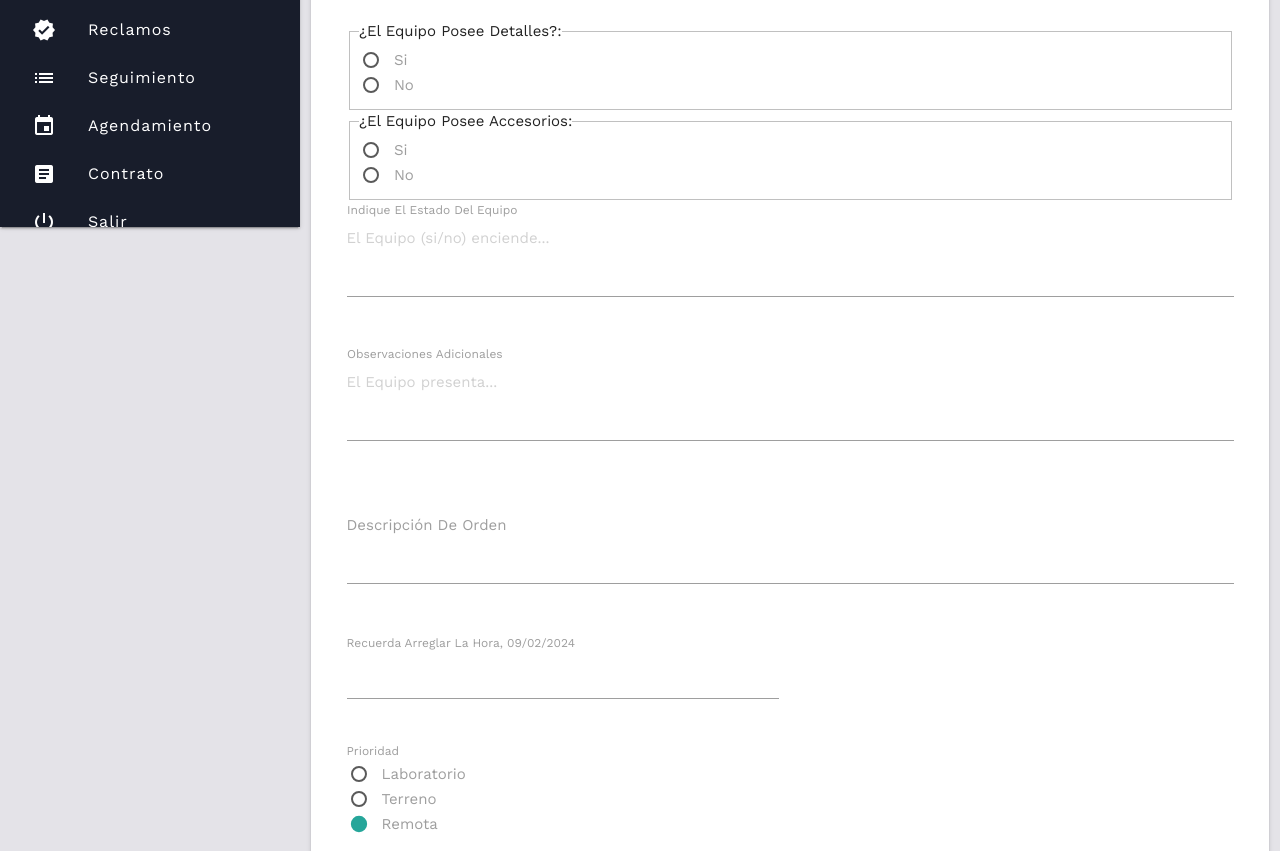
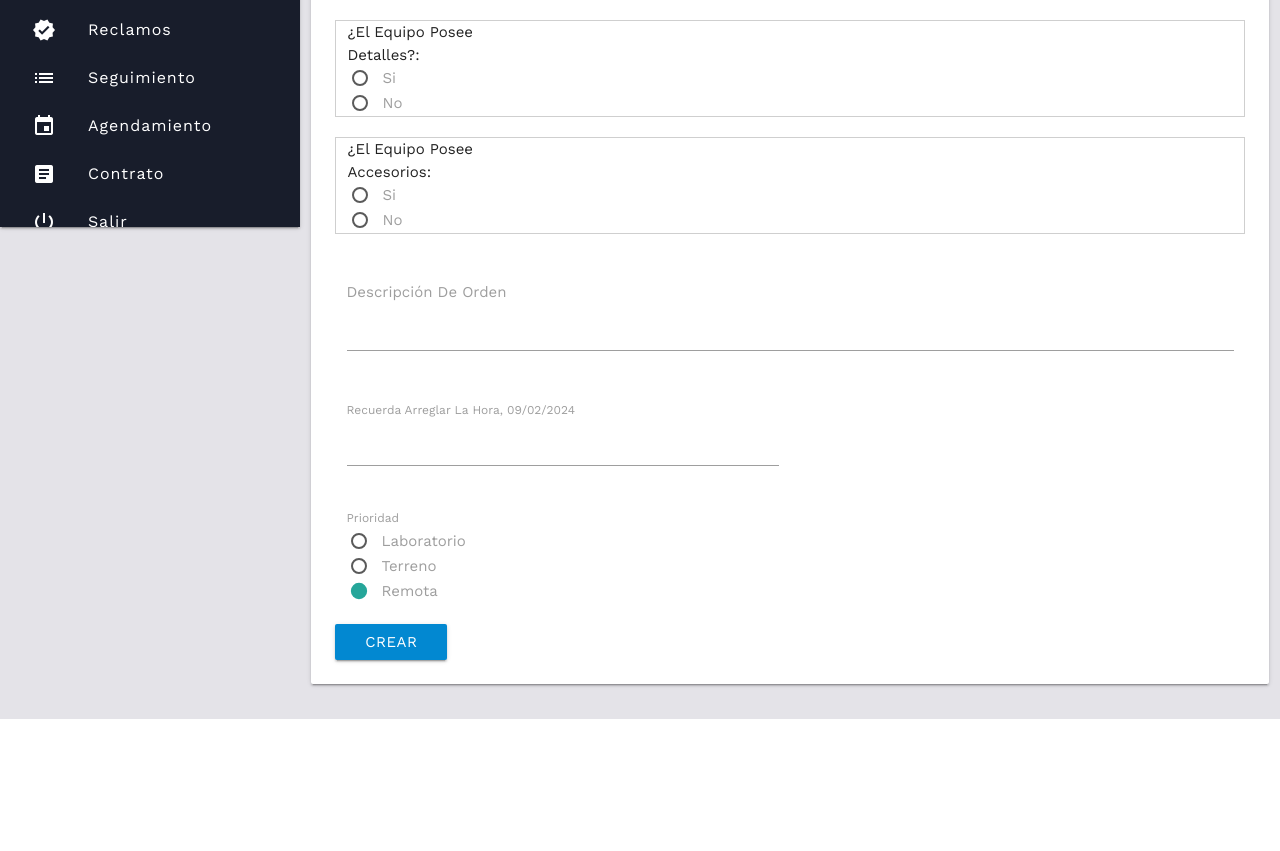
Before and after one commit to KiraSouls/otFork, a PHP site: page /ots/add_ots.php?number=1 in a window 1280 px wide. Shown: the part 633-1484 px from the top of the page. After the commit the page ends 1352 px from the top, so only its background shows below. Run offline with PHP 8.4, Linux system fonts and the light colour scheme; a user stored in the database is signed in; data comes from the database, SQL or seed files in the repository; some libraries are stand-ins or nearby versions.

Commit message:
fixed view

```diff
--- a/ots/add_ots.php
+++ b/ots/add_ots.php
@@ -114,8 +114,9 @@ $number = $con->real_escape_string(htmlentities($_GET['number']));
                </div>
                <input id="e_count" name="e_count" value="" type="text" hidden>
 
-               <div id="det" class="col s12">
-                  <fieldset>
+               <div id="det" class="row" style="border:1px solid #cfcfcf">
+                  <div class="col s2">
+                     <div>
                         <legend>¿El Equipo Posee Detalles?:</legend>
                         <div>
                            <input type="radio" id="detsi" name="det" value="si" onclick="detalles('Y');" />
@@ -125,26 +126,11 @@ $number = $con->real_escape_string(htmlentities($_GET['number']));
                            <input type="radio" id="detno" name="det" value="no" onclick="detalles('N');" />
                            <label for="detno">No</label>
                         </div>
-                  </fieldset>
-               </div>
-
-               <div id="acc" class="col s12">
-                  <fieldset>
-                     <legend>¿El Equipo Posee Accesorios:</legend>
-                     <div>
-                        <input type="radio" id="accsi" name="acc" value="si" onclick="accesorios('Y');" />
-                        <label for="accsi">Si</label>
-                     </div>
-                     <div>
-                        <input type="radio" id="accno" name="acc" value="no" onclick="accesorios('N');" />
-                        <label for="accno">No</label>
-                     </div>
-                  </fieldset>
                      </div>
 
 
-               <div id="rayones" class="col s12 hide">
-                  <fieldset>
+                     <div id="rayones" class="row hide">
+                        <div>
                            <legend>¿El Equipo Posee Rayones?:</legend>
                            <div>
                               <input type="radio" id="raysi" name="raya" value="si" onclick="hideShowJacks('Y');" />
@@ -155,15 +141,14 @@ $number = $con->real_escape_string(htmlentities($_GET['number']));
                               <label for="rayno">No</label>
                            </div>
                            <div>
-                        <div>
                               <textarea id="area" placeholder="El Equipo presenta..."></textarea>
                            </div>
-                  </fieldset>
+                        </div>
                      </div>
 
 
-               <div id="rupturas" class="col s12 hide">
-                  <fieldset>
+                     <div id="rupturas" class="row hide">
+                        <div>
                            <legend>¿El Equipo Posee Rupturas?:</legend>
                            <div>
                               <input type="radio" id="rupsi" name="rupturas" value="si" onclick="hideShowJacks2('Y');" />
@@ -174,15 +159,14 @@ $number = $con->real_escape_string(htmlentities($_GET['number']));
                               <label for="rupno">No</label>
                            </div>
                            <div>
-                        <div>
                               <textarea id="area2" placeholder="El Equipo presenta..."></textarea>
                            </div>
-                  </fieldset>
+                        </div>
                      </div>
 
 
-               <div id="tornillos" class="col s12 hide">
-                  <fieldset>
+                     <div id="tornillos" class="row hide">
+                        <div>
                            <legend>¿El Equipo Posee Todos Los Tornillos De Su Carcasa?:</legend>
                            <div>
                               <input type="radio" id="torsi" name="tornillos" value="si" onclick="hideShowJacks3('Y');" />
@@ -193,14 +177,13 @@ $number = $con->real_escape_string(htmlentities($_GET['number']));
                               <label for="torno">No</label>
                            </div>
                            <div>
-                        <div>
                               <textarea id="area3" placeholder="El Equipo presenta..."></textarea>
                            </div>
-                  </fieldset>
+                        </div>
                      </div>
 
-               <div id="gomas" class="col s12 hide">
-                  <fieldset>
+                     <div id="gomas" class="row hide">
+                        <div>
                            <legend>¿El Equipo Posee Las Gomas De La Base En Buen Estado?:</legend>
                            <div>
                               <input type="radio" id="gosi" name="carga" value="si" onclick="hideShowJacks4('Y');" />
@@ -211,14 +194,46 @@ $number = $con->real_escape_string(htmlentities($_GET['number']));
                               <label for="gono">No</label>
                            </div>
                            <div>
-                        <div>
                               <textarea id="area4" placeholder="El Equipo presenta..."></textarea>
                            </div>
-                  </fieldset>
+                        </div>
                      </div>
 
-               <div id="cargador" class="col s12 hide">
-                  <fieldset>
+
+
+
+                     <div class="row hide" id="estado">
+                        <div class="input-field col s12 ">
+                           <textarea name="estado" placeholder="El Equipo (si/no) enciende..." class="materialize-textarea" data-length="800"></textarea>
+                           <label for="estado">Indique El Estado Del Equipo</label>
+                        </div>
+                     </div>
+
+                     <div class="row hide" id="obs">
+                        <div class="input-field col s12 ">
+                           <textarea name="obs" class="materialize-textarea" placeholder="El Equipo presenta..." data-length="800"></textarea>
+                           <label for="obs">Observaciones Adicionales</label>
+                        </div>
+                     </div>
+                  </div>
+               </div>
+
+               <div id="acc" class="row " style="border: 1px solid #cfcfcf">
+                  <div class="col s2">
+                     <div>
+                        <legend>¿El Equipo Posee Accesorios:</legend>
+                        <div>
+                           <input type="radio" id="accsi" name="acc" value="si" onclick="accesorios('Y');" />
+                           <label for="accsi">Si</label>
+                        </div>
+                        <div>
+                           <input type="radio" id="accno" name="acc" value="no" onclick="accesorios('N');" />
+                           <label for="accno">No</label>
+                        </div>
+                     </div>
+
+                     <div id="cargador" class="row hide">
+                        <div>
                            <legend>¿El Equipo Posee Cargador?:</legend>
                            <div>
                               <input type="radio" id="carsi" name="carga" value="si" onclick="hideShowJacks5('Y');" />
@@ -229,14 +244,13 @@ $number = $con->real_escape_string(htmlentities($_GET['number']));
                               <label for="carno">No</label>
                            </div>
                            <div>
-                        <div>
                               <textarea id="area5"></textarea>
                            </div>
-                  </fieldset>
+                        </div>
                      </div>
 
-               <div id="cable" class="col s12 hide">
-                  <fieldset>
+                     <div id="cable" class="row hide">
+                        <div>
                            <legend>¿El Equipo Posee Cable de Poder?:</legend>
                            <div>
                               <input type="radio" id="podersi" name="poder" value="si" onclick="hideShowJacks6('Y');" />
@@ -247,14 +261,13 @@ $number = $con->real_escape_string(htmlentities($_GET['number']));
                               <label for="poderno">No</label>
                            </div>
                            <div>
-                        <div>
                               <textarea id="area6"></textarea>
                            </div>
-                  </fieldset>
+                        </div>
                      </div>
 
-               <div id="adaptador" class="col s12 hide">
-                  <fieldset>
+                     <div id="adaptador" class="row hide">
+                        <div>
                            <legend>¿El Equipo Posee Adaptador de Poder?:</legend>
                            <div>
                               <input type="radio" id="adasi" name="adapt" value="si" onclick="hideShowJacks7('Y');" />
@@ -265,14 +278,13 @@ $number = $con->real_escape_string(htmlentities($_GET['number']));
                               <label for="adano">No</label>
                            </div>
                            <div>
-                        <div>
                               <textarea id="area7"></textarea>
                            </div>
-                  </fieldset>
+                        </div>
                      </div>
 
-               <div id="bateria" class="col s12 hide">
-                  <fieldset>
+                     <div id="bateria" class="row hide">
+                        <div>
                            <legend>¿El Equipo Posee Batería?:</legend>
                            <div>
                               <input type="radio" id="batsi" name="bat" value="si" onclick="hideShowJacks8('Y');" />
@@ -283,14 +295,13 @@ $number = $con->real_escape_string(htmlentities($_GET['number']));
                               <label for="batno">No</label>
                            </div>
                            <div>
-                        <div>
                               <textarea id="area8"></textarea>
                            </div>
-                  </fieldset>
+                        </div>
                      </div>
 
-               <div id="pantalla" class="col s12 hide">
-                  <fieldset>
+                     <div id="pantalla" class="row hide">
+                        <div>
                            <legend>¿El Equipo Posee Pantalla En Buen Estado?:</legend>
                            <div>
                               <input type="radio" id="pansi" name="pant" value="si" onclick="hideShowJacks9('Y');" />
@@ -301,14 +312,13 @@ $number = $con->real_escape_string(htmlentities($_GET['number']));
                               <label for="panno">No</label>
                            </div>
                            <div>
-                        <div>
                               <textarea id="area9"></textarea>
                            </div>
-                  </fieldset>
+                        </div>
                      </div>
 
-               <div id="teclado" class="col s12 hide">
-                  <fieldset>
+                     <div id="teclado" class="row hide">
+                        <div>
                            <legend>¿El Equipo Posee Teclado en Buen Estado?:</legend>
                            <div>
                               <input type="radio" id=tecsi" name="teclado" value="si" onclick="hideShowJacks10('Y');" />
@@ -319,24 +329,10 @@ $number = $con->real_escape_string(htmlentities($_GET['number']));
                               <label for="tecno">No</label>
                            </div>
                            <div>
-                        <div>
                               <textarea id="area10"></textarea>
                            </div>
-                  </fieldset>
-               </div>
-
-
-               <div class="row">
-                  <div class="input-field col s12">
-                     <textarea id="estado" name="estado" placeholder="El Equipo (si/no) enciende..." class="materialize-textarea" data-length="800"></textarea>
-                     <label for="estado">Indique El Estado Del Equipo</label>
                         </div>
                      </div>
-
-               <div class="row">
-                  <div class="input-field col s12">
-                     <textarea id="obs" name="obs" class="materialize-textarea" placeholder="El Equipo presenta..." data-length="800"></textarea>
-                     <label for="obs">Observaciones Adicionales</label>
                   </div>
                </div>
 
@@ -797,15 +793,32 @@ $number = $con->real_escape_string(htmlentities($_GET['number']));
                   var element = document.getElementById("tarea");
                   element.classList.remove("hide");
 
-                  var element = document.getElementById("det");
+                  var element = document.getElementById("rayones");
                   element.classList.remove("hide");
 
-                  var element = document.getElementById("acc");
+                  var element = document.getElementById("rupturas");
                   element.classList.remove("hide");
+
+                  var element = document.getElementById("tornillos");
+                  element.classList.remove("hide");
+
+                  var element = document.getElementById("gomas");
+                  element.classList.remove("hide");
+
+                  var element = document.getElementById("estado");
+                  element.classList.remove("hide");
+
+                  var element = document.getElementById("obs");
+                  element.classList.remove("hide");
+
+                  // var element = document.getElementById("bateria");
+                  // element.classList.remove("hide");
+
+                  // var element = document.getElementById("cargador");
+                  // element.classList.remove("hide");
 
                   var element2 = document.getElementById("add");
                   element2.classList.remove("hide");
-
                } else {
                   var element = document.getElementById("sublinea");
                   element.classList.add("hide");
@@ -813,12 +826,32 @@ $number = $con->real_escape_string(htmlentities($_GET['number']));
                   var element = document.getElementById("equipo");
                   element.classList.add("hide");
 
-                  var element = document.getElementById("det");
+                  var element = document.getElementById("tarea");
+                  element.classList.remove("hide");
+
+                  var element = document.getElementById("rayones");
                   element.classList.add("hide");
 
-                  var element = document.getElementById("acc");
+                  var element = document.getElementById("rupturas");
                   element.classList.add("hide");
 
+                  var element = document.getElementById("tornillos");
+                  element.classList.add("hide");
+
+                  var element = document.getElementById("gomas");
+                  element.classList.add("hide");
+
+                  var element = document.getElementById("estado");
+                  element.classList.add("hide");
+
+                  var element = document.getElementById("obs");
+                  element.classList.add("hide");
+
+                  // var element = document.getElementById("bateria");
+                  // element.classList.add("hide");
+
+                  // var element = document.getElementById("cargador");
+                  // element.classList.add("hide");
 
                   var element3 = document.getElementById("add");
                   element3.classList.add("hide");
```
Lines whose indentation alone changed are shown as unchanged.
